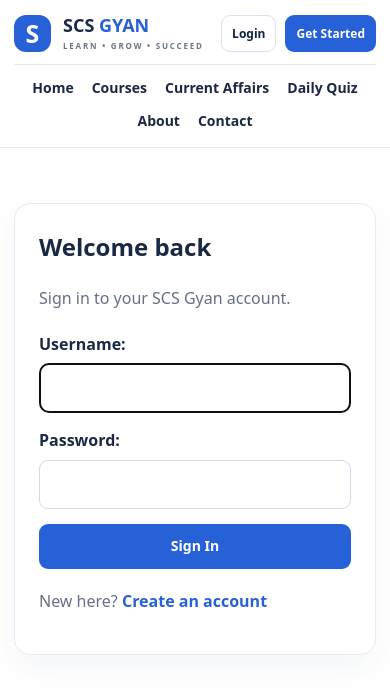
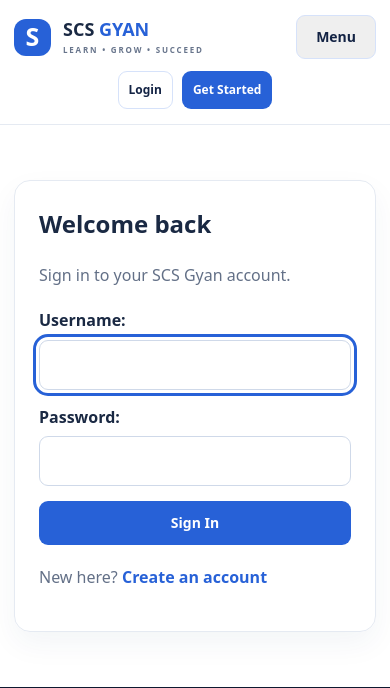
Before and after one commit to dharmendra1031/scs-gyan-course-platform, a Django app: page /account/login/ in a window 390 px wide. Shown: the top 688 px of the page. Run offline with Django 5.2, Linux system fonts and the light colour scheme; parts of the project's set-up code (start-up, migrations or seed data) failed here and were passed over.

Commit message:
Simplify mobile navigation and improve student progress presentation

```diff
--- a/static/css/site.css
+++ b/static/css/site.css
@@ -28,6 +28,11 @@ body {
 a {
     text-decoration:none;
     color:inherit
+}
+
+:is(a,button,input,select,textarea):focus-visible {
+    outline:3px solid var(--blue);
+    outline-offset:3px
 }
 
 button,input,select {
@@ -123,6 +128,10 @@ img {
     display:flex;
     align-items:center;
     gap:24px
+}
+
+.menu-toggle {
+    display:none
 }
 
 .nav-links a {
@@ -538,7 +547,7 @@ img {
     margin-bottom:28px
 }
 
-.filters input,.filters select,.form-fields input {
+.filters input,.filters select,.form-fields input,.form-fields textarea {
     border:1px solid #cfd9e9;
     border-radius:9px;
     background:#fff;
@@ -598,8 +607,15 @@ img {
 }
 
 .subtle {
-    font-size:13px;
+    font-size:14px;
     color:var(--muted)
+}
+
+.course-progress {
+    display:block;
+    width:100%;
+    height:10px;
+    accent-color:var(--blue)
 }
 
 .auth-card {
@@ -638,7 +654,7 @@ img {
     margin-bottom:6px
 }
 
-.form-fields input {
+.form-fields input,.form-fields textarea {
     width:100%
 }
 
@@ -699,6 +715,13 @@ img {
         height:37px
     }
     .nav-actions {
+        order:2;
+        width:100%;
+        margin-left:0;
+        justify-content:center
+    }
+    .menu-toggle {
+        display:inline-flex;
         margin-left:auto
     }
     .nav-actions .button {
@@ -706,9 +729,13 @@ img {
         font-size:12px
     }
     .nav-links {
+        display:none;
         flex-wrap:wrap;
-        gap:10px 18px;
+        gap:12px 18px;
         justify-content:center
+    }
+    .nav-links.is-open {
+        display:flex
     }
     .hero {
         padding:52px 0
--- a/templates/accounts/dashboard.html
+++ b/templates/accounts/dashboard.html
@@ -4,7 +4,8 @@
 {% block content %}
 <section class="page-banner"><div class="container"><span class="eyebrow accent">STUDENT PORTAL</span><h1>Welcome, {{ request.user.first_name|default:request.user.username }}</h1><p>Your courses and learning progress.</p></div></section>
 <section class="section"><div class="container"><p><a class="text-link" href="{% url 'notification_inbox' %}">My Notifications →</a></p><h2>My Courses</h2><div class="card-grid">
-{% for enrollment in enrollments %}<article class="details-panel"><h3>{{ enrollment.course.title }}</h3><p>{{ enrollment.completed_count }} of {{ enrollment.lesson_count }} lessons completed</p><a class="button button-primary" href="{% url 'course_learn' enrollment.course.slug %}">Continue learning →</a></article>
+{% for enrollment in enrollments %}<article class="details-panel"><h3>{{ enrollment.course.title }}</h3><p>{{ enrollment.completed_count }} of {{ enrollment.lesson_count }} lessons completed</p>
+<progress class="course-progress" max="{{ enrollment.lesson_count|default:1 }}" value="{{ enrollment.completed_count }}" aria-label="{{ enrollment.course.title }} completion"></progress><a class="button button-primary" href="{% url 'course_learn' enrollment.course.slug %}">Continue learning →</a></article>
 {% empty %}<p>No active courses yet. <a href="{% url 'course_list' %}">Explore courses</a>.</p>{% endfor %}
 </div><p><a class="text-link" href="{% url 'exam_history' %}">View My Test History →</a></p>
 {% if orders %}<h2>Orders</h2><div class="card-grid">{% for order in orders %}<article class="details-panel"><h3>{{ order.course.title }}</h3><p>₹{{ order.amount }} · {{ order.get_status_display }}</p>{% if order.status == 'pending' %}{% if payments_enabled %}<form method="post" action="{% url 'course_checkout' order.id %}">{% csrf_token %}<button class="button button-primary" type="submit">Pay now</button></form>{% else %}<p class="subtle">Online payment is not enabled. Awaiting payment verification.</p>{% endif %}{% endif %}{% if order.status == 'paid' %}<a class="button button-outline" href="{% url 'course_payment_receipt' order.id %}">View confirmation</a>{% endif %}</article>{% endfor %}</div>{% endif %}</div></section>
--- a/templates/base.html
+++ b/templates/base.html
@@ -15,7 +15,9 @@
   <header class="site-header">
     <div class="container navigation">
       <a class="brand" href="{% url 'home' %}"><span class="brand-mark">S</span><span>SCS <strong>GYAN</strong><small>LEARN • GROW • SUCCEED</small></span></a>
-      <nav aria-label="Main navigation" class="nav-links">
+      <button class="menu-toggle button button-outline" type="button"
+        aria-controls="main-nav" aria-expanded="false">Menu</button>
+      <nav id="main-nav" aria-label="Main navigation" class="nav-links">
         <a href="{% url 'home' %}">Home</a>
         <a href="{% url 'course_list' %}">Courses</a>
         <a href="{% url 'article_list' %}">Current Affairs</a>
@@ -37,5 +39,20 @@
   {% if messages %}<div class="container" role="status">{% for message in messages %}<p>{{ message }}</p>{% endfor %}</div>{% endif %}
   <main id="content">{% block content %}{% endblock %}</main>
   <footer class="site-footer"><div class="container footer-inner"><div><strong>SCS Gyan</strong><p>Practical learning. Real progress.</p></div><div><a href="{% url 'course_list' %}">Courses</a><a href="{% url 'about' %}">About</a><a href="{% url 'contact' %}">Contact</a></div><small>© {% now "Y" %} SCS Gyan. All rights reserved.</small></div></footer>
+<script>
+  const menuButton = document.querySelector(".menu-toggle");
+  const siteNav = document.querySelector("#main-nav");
+  menuButton.addEventListener("click", () => {
+    const expanded = menuButton.getAttribute("aria-expanded") === "true";
+    menuButton.setAttribute("aria-expanded", String(!expanded));
+    siteNav.classList.toggle("is-open", !expanded);
+  });
+  document.addEventListener("keydown", (event) => {
+    if (event.key === "Escape") {
+      menuButton.setAttribute("aria-expanded", "false");
+      siteNav.classList.remove("is-open");
+    }
+  });
+</script>
 </body>
 </html>
--- a/templates/pages/home.html
+++ b/templates/pages/home.html
@@ -1,7 +1,7 @@
 {% extends "base.html" %}
 {% block title %}SCS Gyan | Learn with Confidence{% endblock %}
 {% block content %}
-<section class="hero"><div class="container hero-grid"><div class="hero-copy"><span class="pill">YOUR JOURNEY STARTS HERE</span><h1>Build knowledge.<br><em>Shape your future.</em></h1><p>Expert-led learning, flexible courses and meaningful preparation — all in one place.</p><div class="hero-actions"><a href="{% url 'course_list' %}" class="button button-primary button-large">Explore Courses <span aria-hidden="true">→</span></a><a href="{% url 'about' %}" class="text-link">Discover SCS Gyan</a></div><div class="hero-benefits"><span>✓ Learn at your pace</span><span>✓ Guided preparation</span></div></div><div class="hero-visual" aria-label="SCS Gyan learning illustration" role="img"><div class="illustration-top">SCS GYAN <span>✦</span></div><div class="illustration-display"><div class="play-icon">▶</div><p>YOUR NEXT CHAPTER<br><strong>STARTS HERE</strong></p></div><div class="illustration-bottom"><span>Learning made simple</span><span class="dots">● ● ●</span></div></div></div></section>
+<section class="hero"><div class="container hero-grid"><div class="hero-copy"><span class="pill">YOUR JOURNEY STARTS HERE</span><h1>Build knowledge.<br><em>Shape your future.</em></h1><p>Expert-led learning, flexible courses and meaningful preparation — all in one place.</p><div class="hero-actions"><a href="{% url 'course_list' %}" class="button button-primary button-large">Explore Courses <span aria-hidden="true">→</span></a><a href="{% url 'about' %}" class="text-link">Discover SCS Gyan</a></div><div class="hero-benefits"><span>✓ Learn at your pace</span><span>✓ Guided preparation</span></div></div><div class="hero-visual" aria-label="SCS Gyan learning illustration" role="img"><div class="illustration-top">SCS GYAN <span>✦</span></div><div class="illustration-display"><div class="play-icon" aria-hidden="true">✦</div><p>YOUR NEXT CHAPTER<br><strong>STARTS HERE</strong></p></div><div class="illustration-bottom"><span>Learning made simple</span><span class="dots">● ● ●</span></div></div></div></section>
 <section class="section section-white"><div class="container"><div class="section-header"><div><span class="eyebrow accent">EXPLORE WHAT'S POSSIBLE</span><h2>Find the right course for you</h2><p>Browse programmes designed to help you progress.</p></div><a class="text-link" href="{% url 'course_list' %}">All Courses →</a></div><div class="card-grid">{% for course in featured_courses %}{% include "includes/course_card.html" %}{% empty %}<p class="empty-state">Courses are coming soon. Visit again shortly.</p>{% endfor %}</div></div></section>
 <section class="section section-warm"><div class="container"><div class="section-header center"><span class="eyebrow accent">WHY SCS GYAN</span><h2>Everything you need to keep moving</h2></div><div class="benefit-grid"><div><span class="feature-icon">▣</span><h3>Structured courses</h3><p>Clear learning paths from foundations to advanced topics.</p></div><div><span class="feature-icon">◉</span><h3>Learn your way</h3><p>Course options that fit your schedule and goals.</p></div><div><span class="feature-icon">✓</span><h3>Track your progress</h3><p>Stay organised throughout your learning journey.</p></div></div></div></section>
 <section class="cta-section"><div class="container"><div><h2>Ready to begin your next chapter?</h2><p>Explore our programmes and take the first step.</p></div><a class="button button-white button-large" href="{% url 'course_list' %}">Browse Courses →</a></div></section>
```
